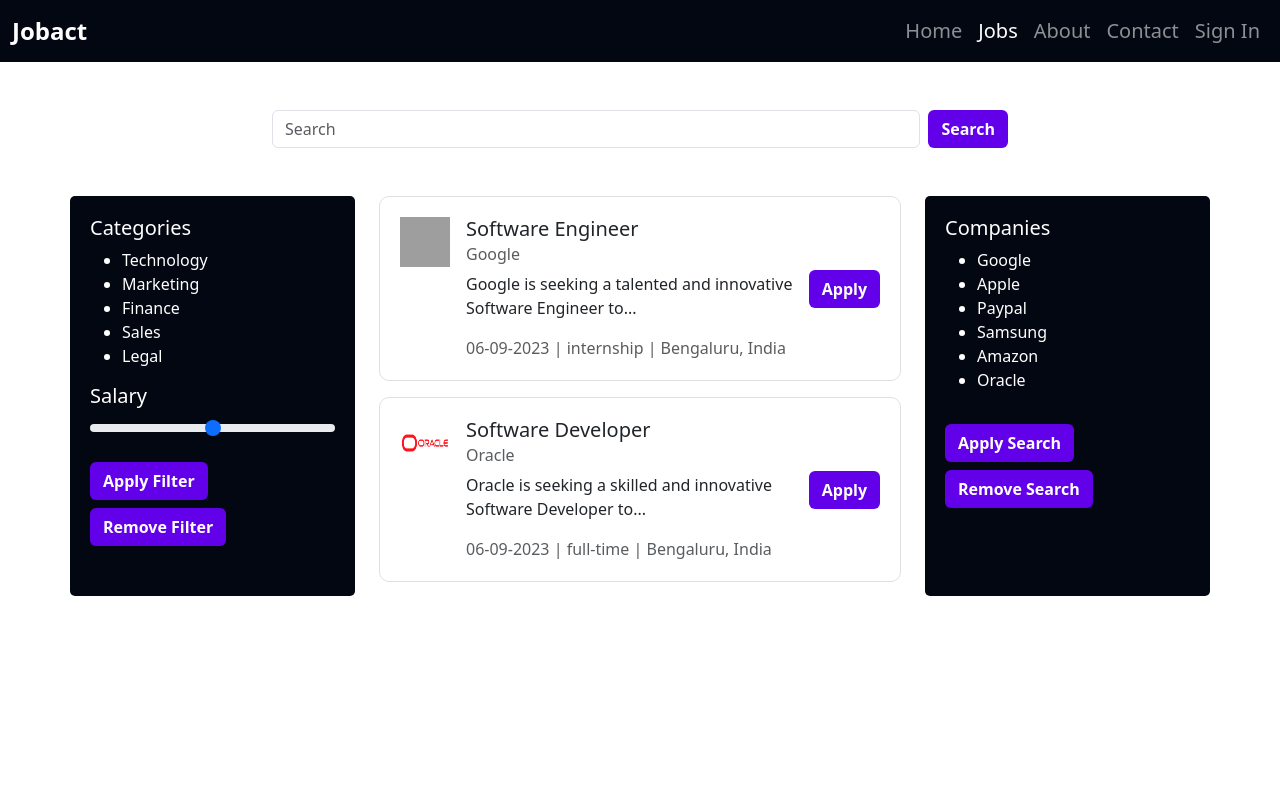
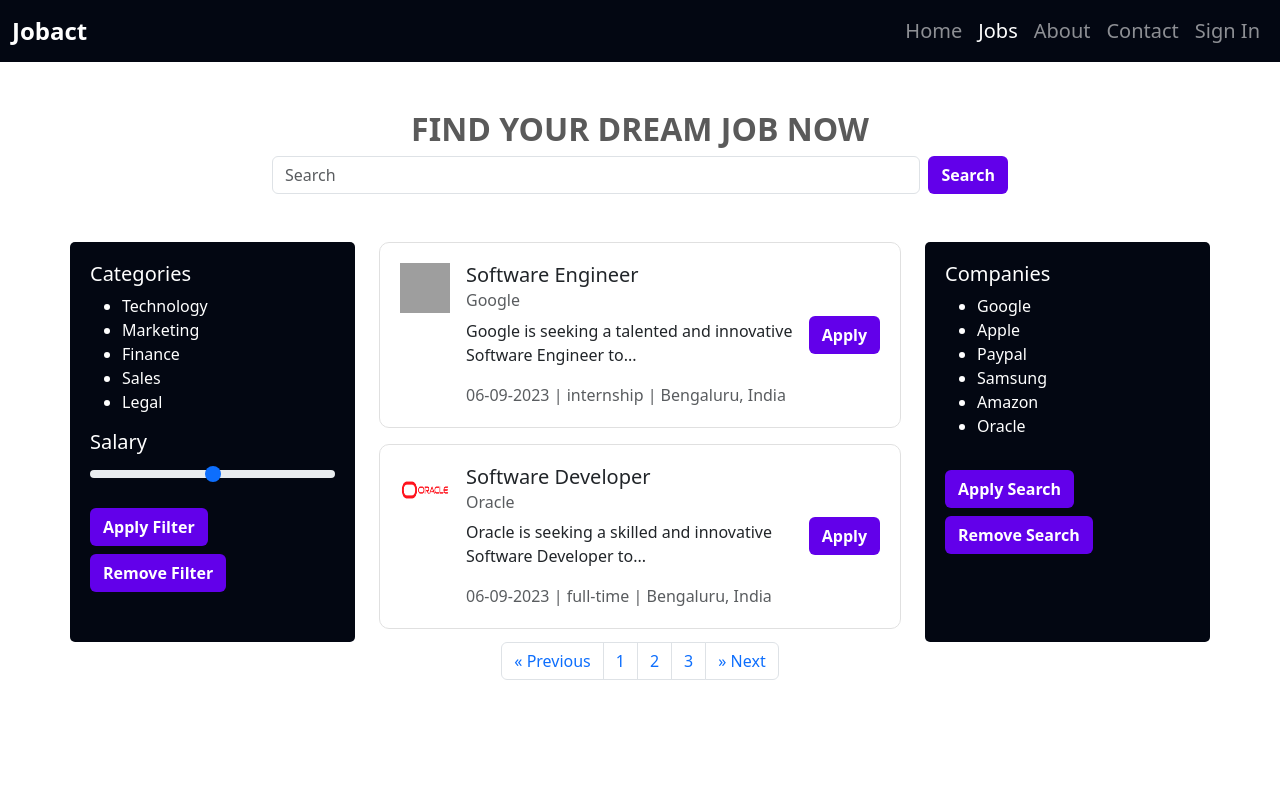
Before and after one commit to heyitsharman/React-Job-portal-website, a plain HTML site: page jobs.html in a window 1280 px wide. Drawn offline with nearby package versions, Linux system fonts and the light colour scheme; grey boxes are pictures that could not be loaded.

Commit message:
jobs.html updated

```diff
--- a/jobs.html
+++ b/jobs.html
@@ -40,6 +40,7 @@
       <div class="container mt-5">
         <div class="row justify-content-center">
           <div class="col-md-8">
+            <h2 class="heading">FIND YOUR DREAM JOB NOW</h2>
             <form class="d-flex" role="search">
               <input class="form-control me-2" type="search" placeholder="Search" aria-label="Search">
               <a href="#" class="btn apply-btn">Search</a>
@@ -79,7 +80,7 @@
             <div class="d-flex">
               <img src="https://upload.wikimedia.org/wikipedia/commons/2/2f/Google_2015_logo.svg" alt="Google Logo" class="company-logo me-3">
               <div>
-                <h5 class="mb-1">Software Engineer</h5>
+                <h5 class="mb-1" id="one">Software Engineer</h5>
                 <h6 class="text-muted mb-2">Google</h6>
                 <p>Google is seeking a talented and innovative Software Engineer to...</p>
                 <div class="text-muted">06-09-2023 | internship | Bengaluru, India</div>
@@ -151,6 +152,27 @@
     </div>
   </div>
 
+
+  <nav aria-label="Page navigation example">
+    <ul class="pagination justify-content-center">
+        <li class="page-item">
+            <a class="page-link" href="#" aria-label="Previous">
+                <span aria-hidden="true">&laquo;</span>
+                <span class="sr-only">Previous</span>
+            </a>
+        </li>
+        <li class="page-item"><a class="page-link" href="#">1</a></li>
+        <li class="page-item"><a class="page-link" href="#">2</a></li>
+        <li class="page-item"><a class="page-link" href="#">3</a></li>
+        <li class="page-item">
+            <a class="page-link" href="#" aria-label="Next">
+                <span aria-hidden="true">&raquo;</span>
+                <span class="sr-only">Next</span>
+            </a>
+        </li>
+    </ul>
+</nav>
+
 <script src="https://cdn.jsdelivr.net/npm/bootstrap@5.3.0-alpha1/dist/js/bootstrap.bundle.min.js"></script>
 
 </body>
--- a/styles/jobs.css
+++ b/styles/jobs.css
@@ -8,6 +8,11 @@
     font-weight: bold;
 }
 
+.heading{
+  text-align: center;
+  font-weight: bold;
+  color: #5A5A5A;
+}
 .job-card {
     border: 1px solid #e0e0e0;
     border-radius: 10px;
```
